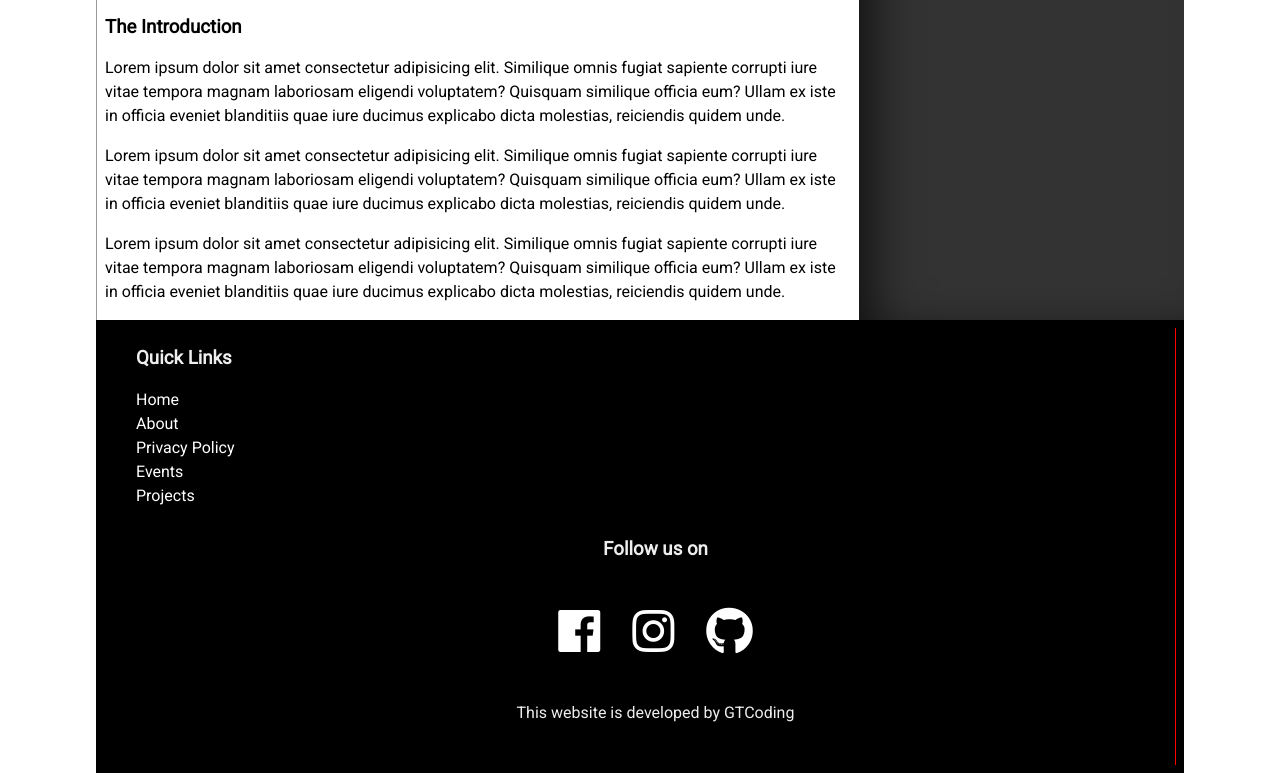
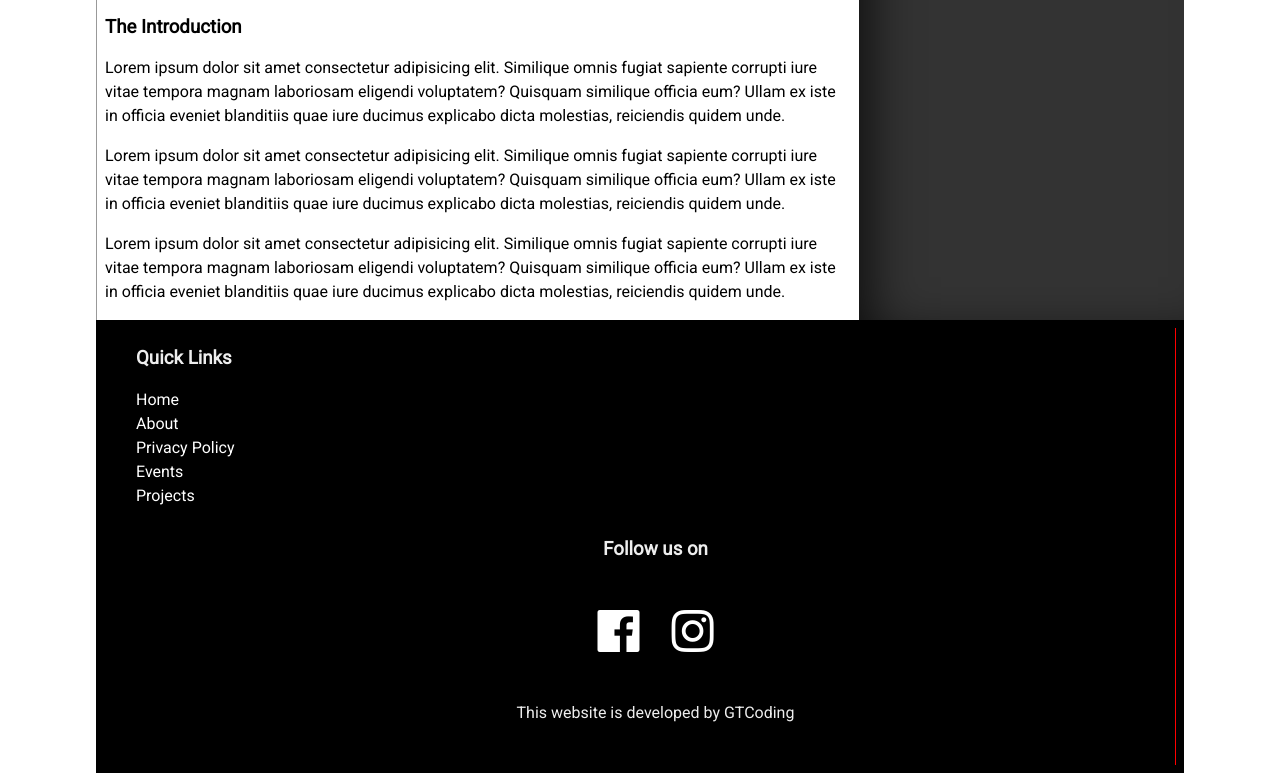
Before and after one commit to sauravsb99/BODHI, a plain HTML site: page about.html in a window 1280 px wide. Shown: the part 628-1401 px from the top of the page. Drawn offline with Linux system fonts and the light colour scheme.

Commit message:
remove git links

```diff
--- a/about.html
+++ b/about.html
@@ -132,11 +132,6 @@
                             <i class="fab fa-instagram"></i>
                         </a>
                     </li>
-                    <li>
-                        <a href="#">
-                            <i class="fab fa-github"></i>
-                        </a>
-                    </li>
                 </ul>
             </div>
             <p>This website is developed by GTCoding</p>
```
Also changed, not shown: blogpost.html (+0 -5 lines), blogslist.html (+0 -5 lines).
